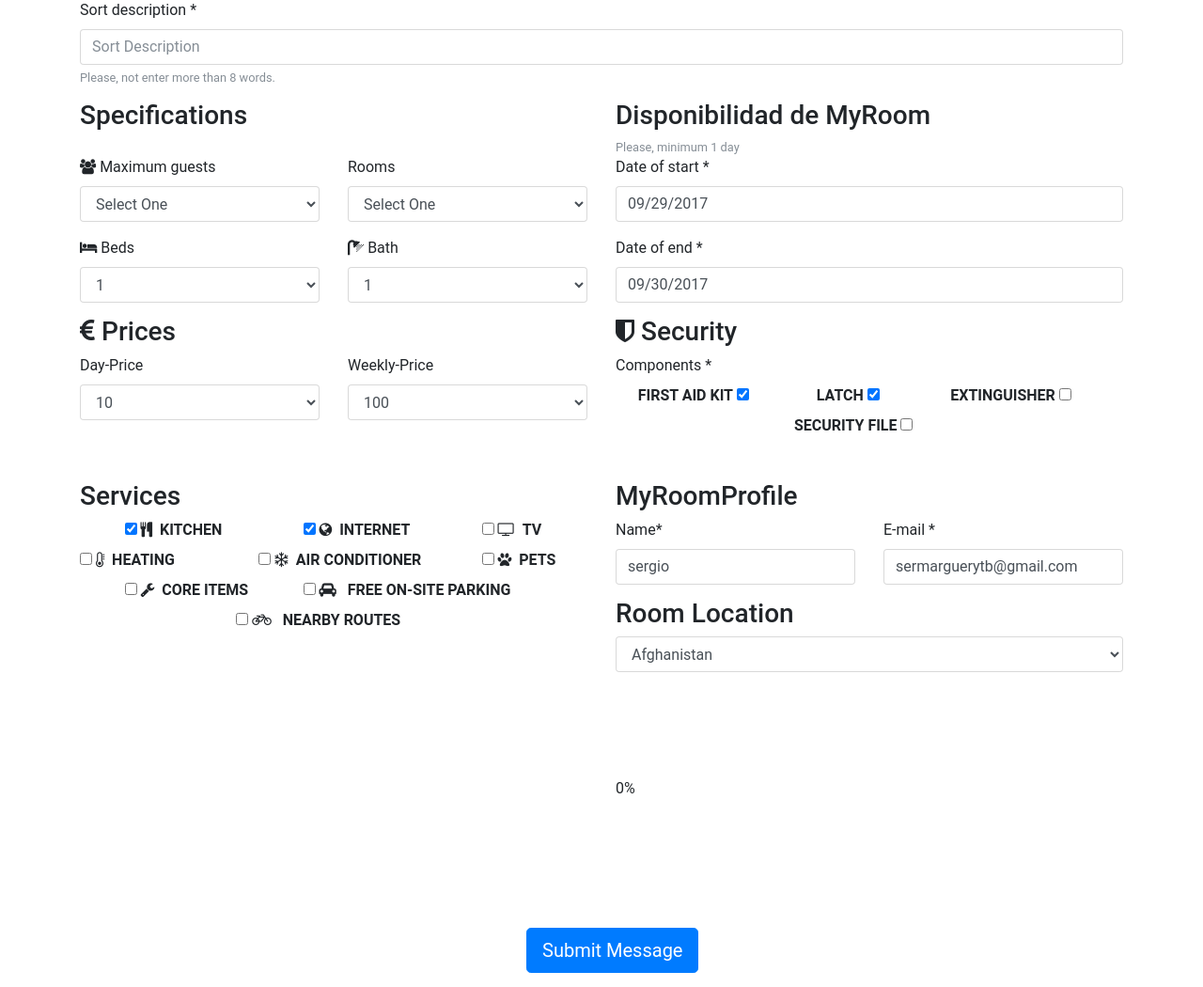
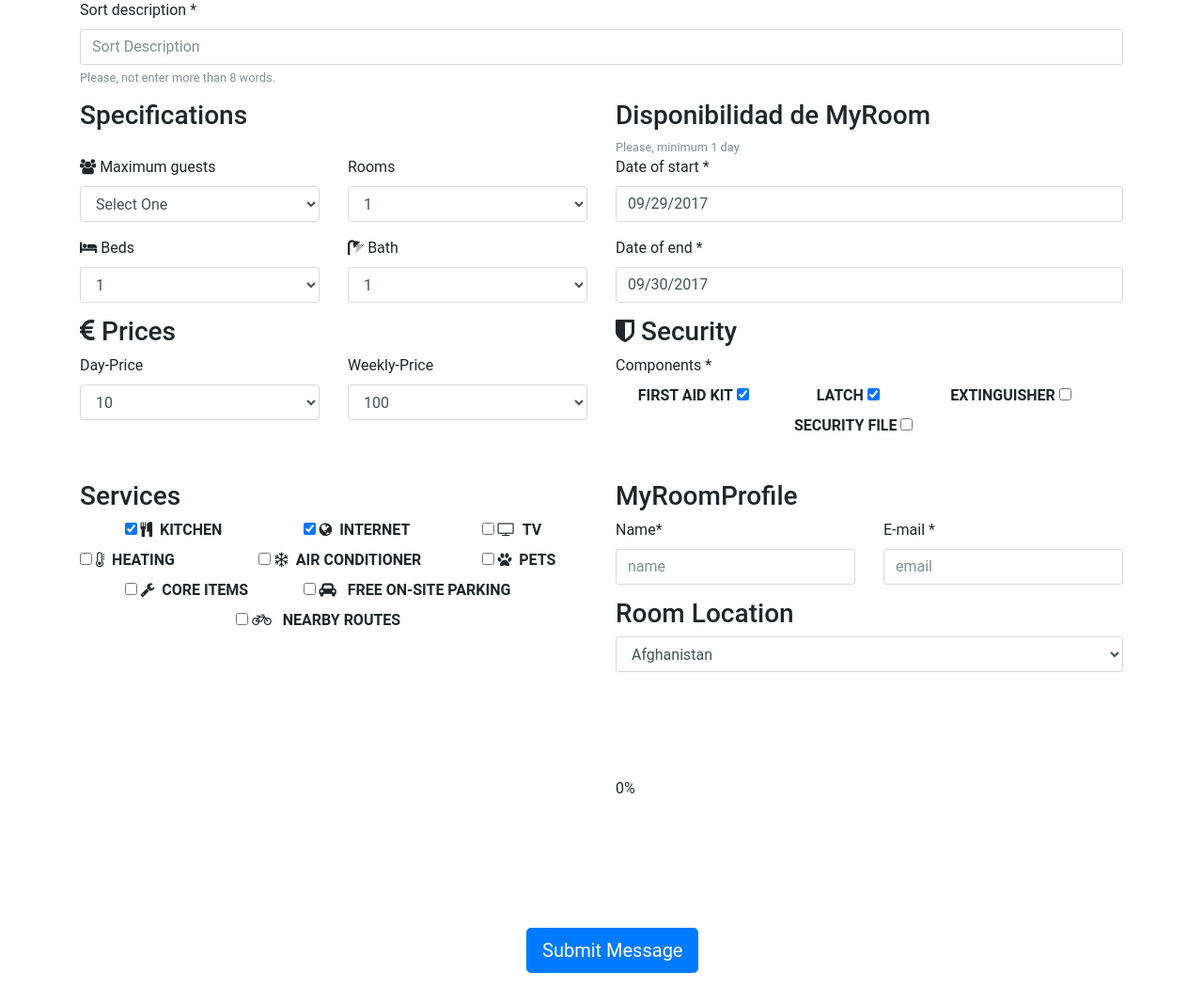
Before and after one commit to Sermartguer/Server-Project, a PHP site: page /index.php?module=rooms&view=create_rooms in a window 1280 px wide. Shown: the part 138-1188 px from the top of the page at 94% size. Run offline with PHP 8.4, Linux system fonts and the light colour scheme; some libraries are stand-ins or nearby versions.

Commit message:
Revert "a"
This reverts commit 7fffc42c12b895d321c10299e50c7c370d6319fb.

```diff
--- a/modules/rooms/utils/functions_rooms.inc.php
+++ b/modules/rooms/utils/functions_rooms.inc.php
@@ -106,7 +106,7 @@ function validate_user($value) {
     if ($resultado != null && $resultado) {
 
 
-        if ($resultado['sdesc']) {
+        if (!$resultado['sdesc']) {
             $error['sdesc'] = 'Name must be 2 to 20 letters';
             $valido = false;
         }
--- a/modules/rooms/view/create_rooms.php
+++ b/modules/rooms/view/create_rooms.php
@@ -67,7 +67,7 @@
                             <i class="" src="../../../view/img/open-exit-door.svg" aria-hidden="true"></i>
                             <label for="exampleFormControlSelect1">Rooms</label>
                             <select class="form-control" id="numbrooms" name="numbrooms">
-                                <option value="Select One">Select One</option>
+                                <!--<option value="Select One">Select One</option>-->
                                 <option value="1">1</option>
                                 <option value="2">2</option>
                                 <option value="3">3</option>
@@ -75,7 +75,11 @@
                                 <option value="5">5</option>
                                 <option value="6">6</option>
                             </select>
-                            <div id="numbrooms"></div>
+                            <div id="numbrooms"><?php
+                                if (isset($error['numbrooms'])) {
+                                    print ("<BR><span style='color: #ff0000'>" . "* " . $error['numbrooms'] . "</span><br/>");
+                                }
+                            ?></div>
                         </div>
                     </div>
                     <div class="col-12 col-sm-12 col-md-6 col-lg-6 col-xl-6">
@@ -321,7 +325,11 @@
                                     <div class="col-12 col-sm-12 col-md-6 col-lg-6 col-xl-6">
                                         <div class="form-group">
                                         <label>Name*</label>
-                                        <input type="text" name="name" id="name" placeholder="name" class="form-control" value="sergio" >
+                                        <input type="text" name="name" id="name" placeholder="name" class="form-control" value="<?php
+                                            if (!isset($error['name'])) {
+                                                echo $_POST ? $_POST['name'] : "";
+                                            }
+                                            ?>" >
                                             <div id="e_name"><?php
                                                 if (isset($error['name'])) {
                                                     print("<BR><span style='color: #ff0000'>" . "* " . $error['name'] . "</span><br/>");
@@ -333,7 +341,11 @@
                                     <div class="col-12 col-sm-12 col-md-6 col-lg-6 col-xl-6">
                                         <div class="form-group">
                                         <label>E-mail *</label>
-                                        <input type="email" id="email" name="email" placeholder="email" class="form-control"  value="sermarguerytb@gmail.com">
+                                        <input type="email" id="email" name="email" placeholder="email" class="form-control"  value="<?php
+                                            if (!isset($error['email'])) {
+                                                echo $_POST ? $_POST['email'] : "";
+                                            }
+                                            ?>">
                                                                     <div id="e_email"><?php
                                             if (isset($error['email'])) {
                                                 print("<BR><span style='color: #ff0000'>" . "* " . $error['email'] . "</span><br/>");
--- a/modules/rooms/view/js/rooms.js
+++ b/modules/rooms/view/js/rooms.js
@@ -295,17 +295,15 @@ function validate_rooms(){
 
     $(".error").remove();
         //Short Description
-
-        //Desctivar para testeo en php
-       if ($("#sdesc").val() == "" || $("#sdesc").val() == "Introduce short description") {
+       /* if ($("#sdesc").val() == "" || $("#sdesc").val() == "Introduce short description") {
             $("#sdesc").focus().after("<span class='error' style='color: #ff0000'>Introduce a short description, please</span>");
             return false;
         } else if (!string_reg.test($("#sdesc").val())) {
             $("#sdesc").focus().after("<span class='error' style='color: #ff0000'>Name must be 2 to 30 letters</span>");
             return false;
-        }
+        }*/
         //Date Start
-        else if ($("#date_start").val() == "" || $("#date_start").val() == "Introduce date of birth") {
+        if ($("#date_start").val() == "" || $("#date_start").val() == "Introduce date of birth") {
             $("#date_start").focus().after("<span class='error' style='color: #ff0000'>Introduce date of birth</span>");
             return false;
         } else if (!date_reg.test($("#date_start").val())) {
@@ -369,13 +367,11 @@ function validate_rooms(){
             //console.log(xhr.responseText);
             //console.log(xhr.responseJSON);
 
-
+        if (xhr.responseJSON.error.sdesc)
+                $("#sdesc").focus().after("<span  class='error1' style='color:red;'>" + xhr.responseJSON.error.sdesc + "</span>");
 
         if (xhr.responseJSON.error.maxguest)
                 $("#maxguest").focus().after("<span  class='error1' style='color:red;'>" + xhr.responseJSON.error.maxguest + "</span>");
-
-        if (xhr.responseJSON.error.numbrooms)
-                $("#numbrooms").focus().after("<span  class='error1' style='color:red;'>" + xhr.responseJSON.error.numbrooms + "</span>");
 
         });
 
```
